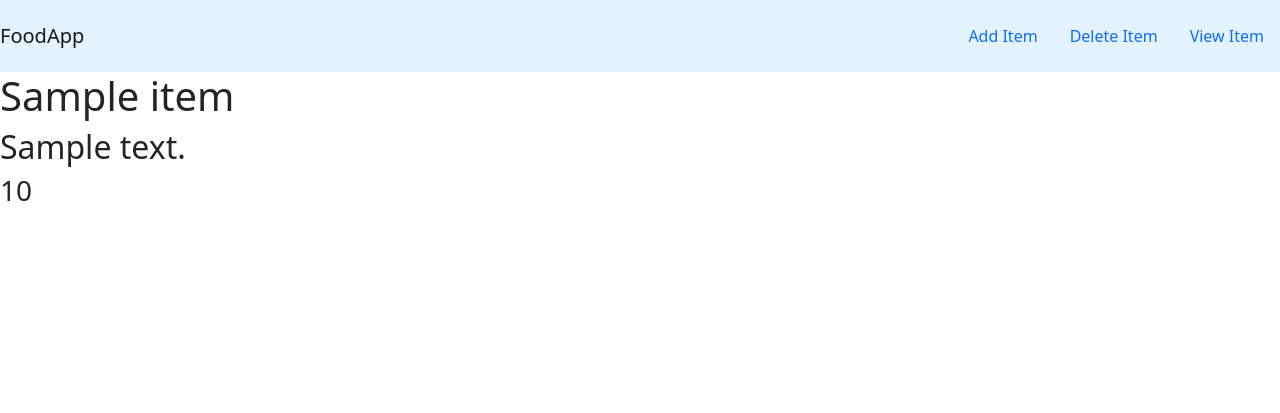
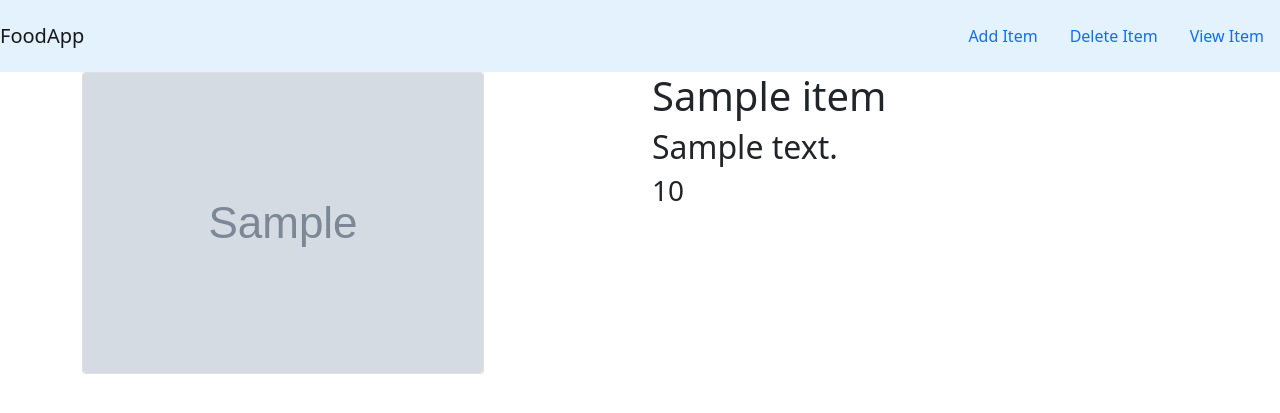
Before and after one commit to kideedee/django_food_menu_app, a Django app: page /food/1 in a window 1280 px wide. Shown: the top 413 px of the page. Run offline with Django 4.2, Linux system fonts and the light colour scheme; tables that the repository leaves empty hold one stand-in row (values such as "Sample post"); grey boxes marked "Sample" are stand-in pictures.

Commit message:
designing the detail view

```diff
--- a/templates/food/detail.html
+++ b/templates/food/detail.html
@@ -1,18 +1,16 @@
 {% extends 'food/base.html' %}
-<!doctype html>
-<html lang="en">
-<head>
-    <meta charset="UTF-8">
-    <meta name="viewport"
-          content="width=device-width, user-scalable=no, initial-scale=1.0, maximum-scale=1.0, minimum-scale=1.0">
-    <meta http-equiv="X-UA-Compatible" content="ie=chrome">
-    <title>Document</title>
-</head>
-<body>
 {% block body %}
-    <h1>{{ item.item_name }}</h1>
-    <h2>{{ item.item_desc }}</h2>
-    <h3>{{ item.item_price }}</h3>
+    <div class="container">
+        <div class="row">
+            <div class="col-md-6">
+                <img src="{{ item.item_image }}" alt="" class="card">
+            </div>
+            <div class="col-md-6">
+                <h1>{{ item.item_name }}</h1>
+                <h2>{{ item.item_desc }}</h2>
+                <h3>{{ item.item_price }}</h3>
+            </div>
+        </div>
+    </div>
+
 {% endblock %}
-</body>
-</html>
```
